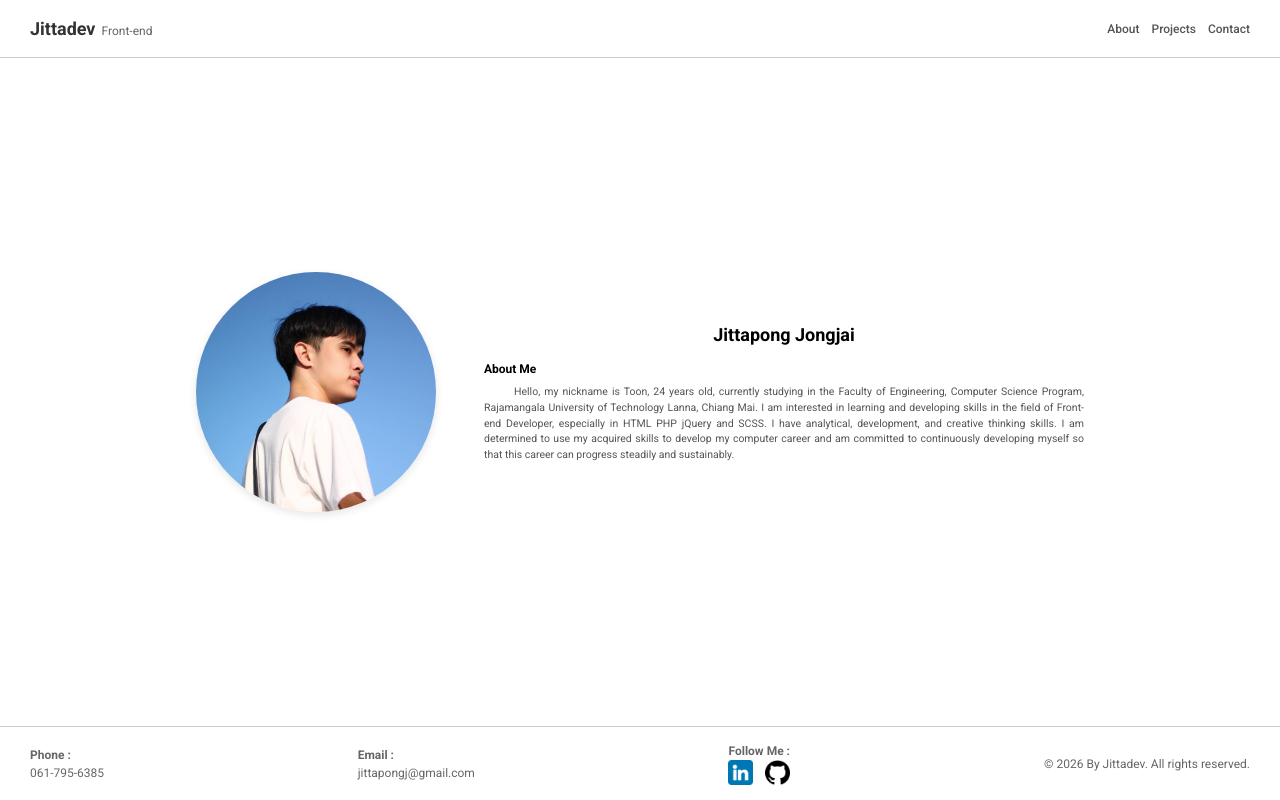
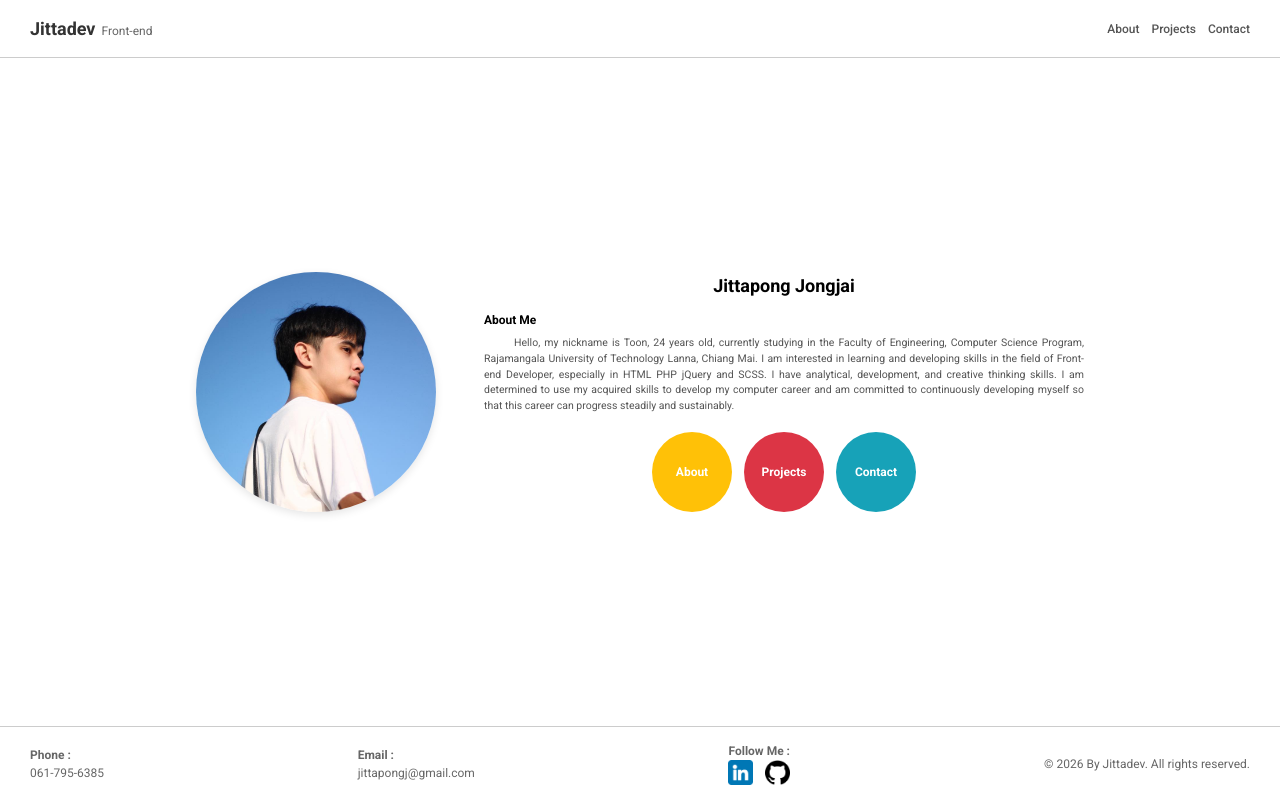
Before and after one commit to Jittapongj/Portfolio, a React (Vite) app: page / in a window 1280 px wide. Built offline with nearby package versions, Linux system fonts and the light colour scheme.

Commit message:
feat: add ui action button

```diff
--- a/src/pages/home.jsx
+++ b/src/pages/home.jsx
@@ -1,5 +1,6 @@
 import profileImg from '../assets/images/Jittapong.jpg'
 import '../styles/home.scss'
+import '../styles/ui/button.scss'
 
 function Home() {
     return (
@@ -17,6 +18,11 @@ function Home() {
                     development, and creative thinking skills. I am determined to use my acquired skills to develop my
                     computer career and am committed to continuously developing myself so that this career can progress
                     steadily and sustainably.</p>
+                <div class="actions flex justify-center flex-wrap">
+                    <div className='btn-about'>About</div>
+                    <div className='btn-project'>Projects</div>
+                    <div className='btn-contact'>Contact</div>
+                </div>
             </div>
         </section>
     )
--- /dev/null
+++ b/src/styles/_mixins.scss
@@ -0,0 +1,20 @@
+@mixin circle-btn($color) {
+    background-color: $color;
+    color: white;
+    display: flex;
+    align-items: center;
+    justify-content: center;
+    width: 80px;
+    height: 80px;
+    border-radius: 50%;
+    font-weight: bold;
+    text-decoration: none;
+    text-align: center;
+    padding: 10px;
+    transition: transform 0.3s ease;
+    cursor: pointer;
+
+    &:hover {
+        transform: scale(1.15);
+    }
+}
--- a/src/styles/home.scss
+++ b/src/styles/home.scss
@@ -36,6 +36,11 @@
             color: #555;
         }
     }
+
+    .actions {
+        gap: 1rem;
+        margin-top: 1.5rem;
+    }
 }
 
 @media (min-width: 640px) {
--- /dev/null
+++ b/src/styles/ui/button.scss
@@ -0,0 +1,32 @@
+@import '../_mixins';
+
+.btn {
+    display: inline-block;
+    padding: 0.5rem 1rem;
+    background-color: #007bff;
+    color: #fff;
+    border: none;
+    border-radius: 4px;
+    cursor: pointer;
+    transition: background-color 0.3s ease;
+
+    &-primary {
+        background-color: #007bff;
+
+        &:hover {
+            background-color: #0056b3;
+        }
+    }
+
+    &-about {
+        @include circle-btn(#ffc107);
+    }
+
+    &-project {
+        @include circle-btn(#dc3545);
+    }
+
+    &-contact {
+        @include circle-btn(#17a2b8);
+    }
+}
```
